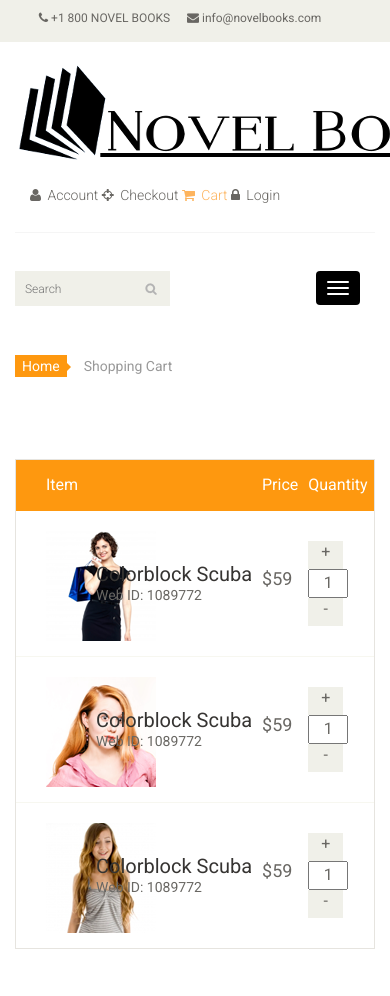
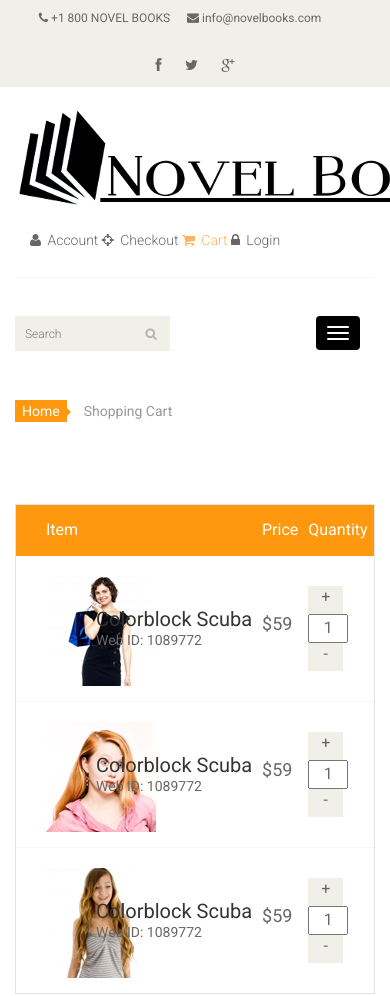
Before and after one commit to ndebusk/NovelBooks, a plain HTML site: page cart.html in a window 390 px wide. Shown: the top 996 px of the page. Drawn offline with Linux system fonts and the light colour scheme.

Commit message:
More more changes

```diff
--- a/cart.html
+++ b/cart.html
@@ -34,6 +34,15 @@
 							<ul class="nav nav-pills">
 								<li><a href="#"><i class="fa fa-phone"></i> +1 800 NOVEL BOOKS</a></li>
 								<li><a href="#"><i class="fa fa-envelope"></i> info@novelbooks.com</a></li>
+							</ul>
+						</div>
+					</div>
+                    <div class="col-sm-6">
+						<div class="social-icons pull-right">
+							<ul class="nav navbar-nav">
+								<li><a href="https://www.facebook.com/NovelBooksInc"><i class="fa fa-facebook"></i></a></li>
+								<li><a href="https://www.twitter.com/novelbooksinc"><i class="fa fa-twitter"></i></a></li>
+								<li><a href="https://plus.google.com/u/0/105467634270706580986/posts"><i class="fa fa-google-plus"></i></a></li>
 							</ul>
 						</div>
 					</div>
```
Also changed, not shown: checkout.html (+9 -0 lines), contact-us.html (+11 -2 lines), index.html (+9 -0 lines), login.html (+9 -0 lines), product-details.html (+9 -0 lines), shop.html (+9 -0 lines).
